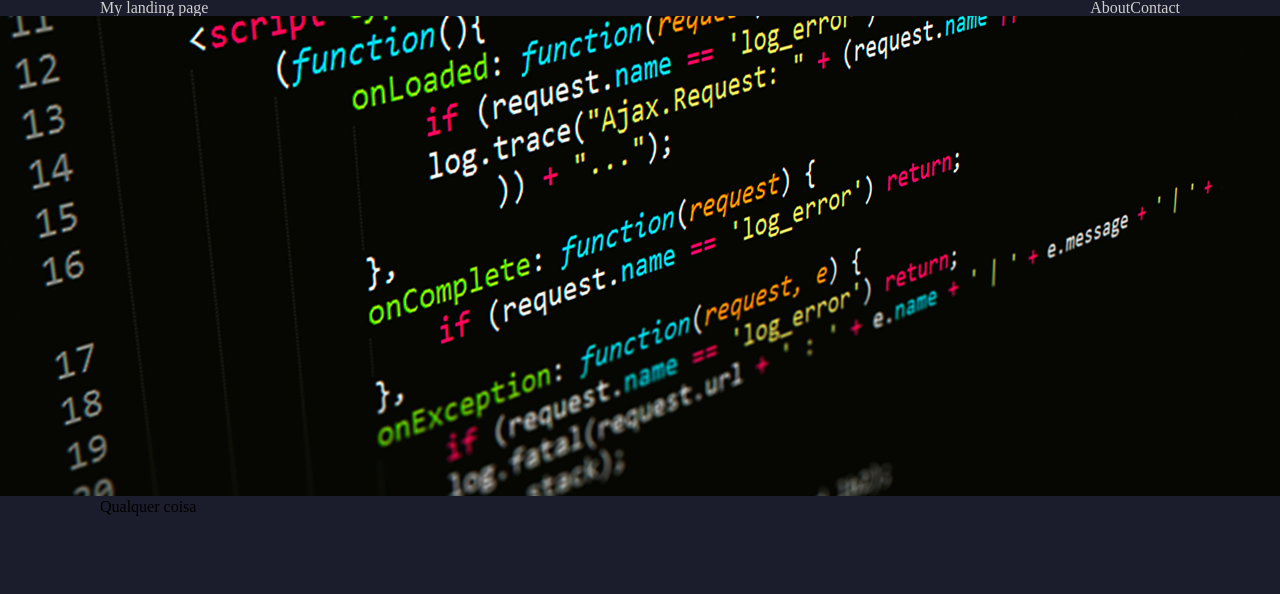
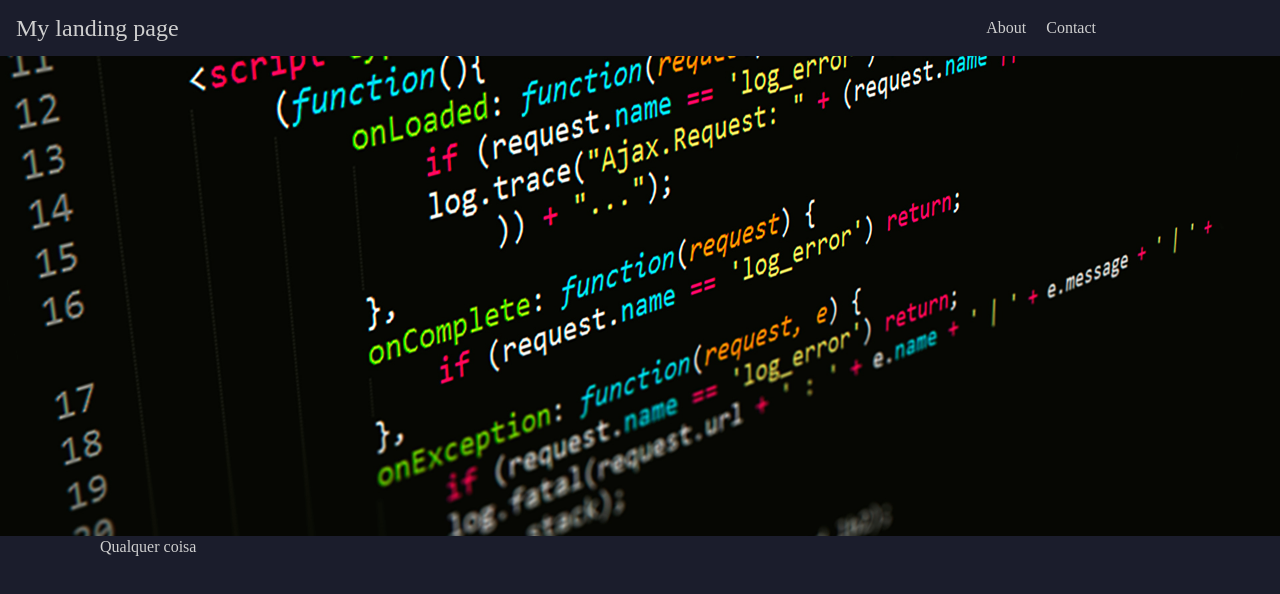
Before and after one commit to HenriqueGPinho/Projeto_EBAC_1, a plain HTML site: page index.html in a window 1280 px wide. Drawn offline with Linux system fonts and the light colour scheme.

Commit message:
header initial margin values

```diff
--- a/styles.css
+++ b/styles.css
@@ -8,11 +8,13 @@ body {
   margin: auto;
 }
 
-/* *** Header *** */
-
 .header-container,
 .navigation-list {
   display: flex;
+}
+
+.header-container {
+  margin: 16px;
 }
 
 header nav {
@@ -22,6 +24,18 @@ header nav {
 
 .header-container {
   justify-content: space-between;
+  align-items: center;
+}
+
+.header-container h1 {
+  font-size: 24px;
+}
+
+.navigation-list li {
+  margin-right: 20px;
+}
+.navigation-list li:last-child {
+  margin-right: 0px;
 }
 
 header img {
@@ -31,4 +45,6 @@ header img {
   object-position: 50% 50%;
 }
 
-/* *** Main *** */
+.container {
+  color: #cfcfcf;
+}
```
